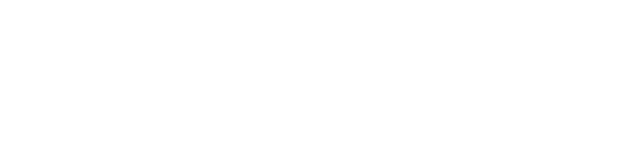
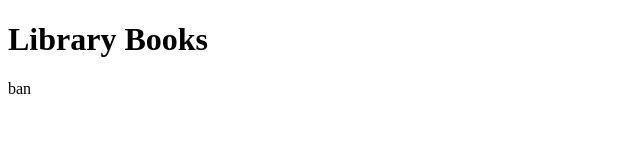
Before and after one commit to Godspeed715/Library, a plain HTML site: page index.html in a window 1280 px wide. Shown: the whole page, without its empty margins (0-640 px from the left). Drawn offline with Linux system fonts and the light colour scheme.

Commit message:
modified index.html
changed some class names and added a div in the book container

```diff
--- a/index.html
+++ b/index.html
@@ -7,12 +7,15 @@
     <link rel="stylesheet" href="style.css">
 </head>
 <body>
-    <div class="container">
+    <div class="main-container">
         <div class="header">
 
         </div>
         <div class="main-content">
-
+            <h1>Library Books</h1>
+            <div class="book-container">
+                <div>ban</div>
+            </div>
         </div>
     </div>
     <script src="script.js"></script>
```
